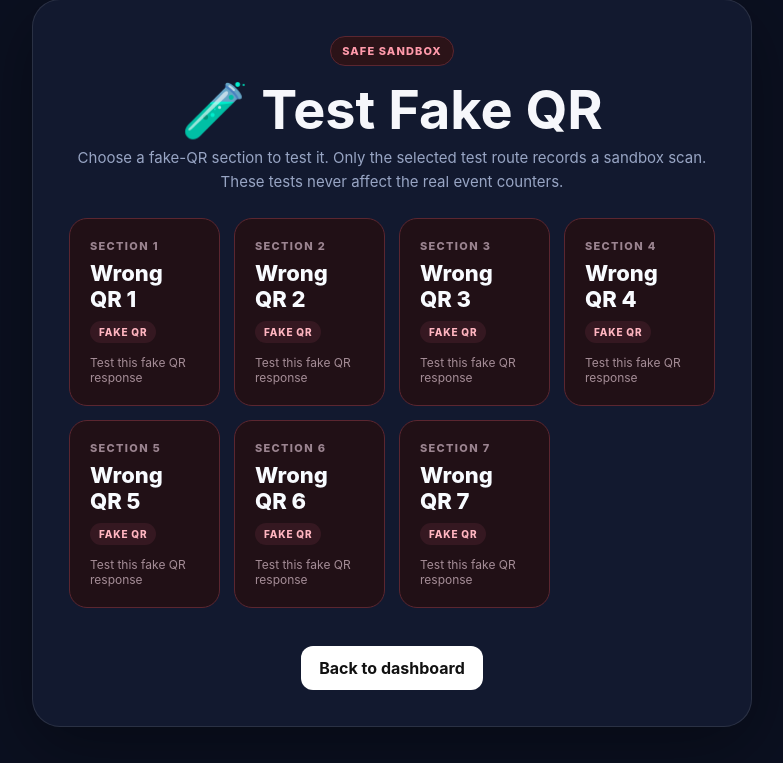
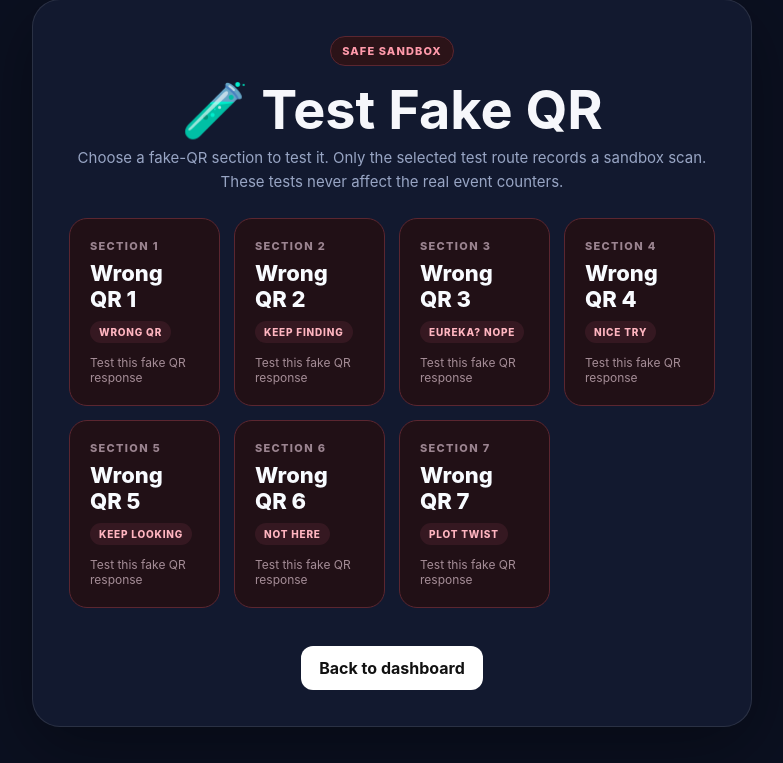
Before and after one commit to rachitskofficial-tech/treasure-hunt-server, a Flask app: template templates/test_wrongs.html in a window 1280 px wide. Shown: the part 37-800 px from the top of the page, without its empty margins (248-1031 px from the left). Run offline with Flask 3, Linux system fonts and the light colour scheme; the template is opened without the code that fills it: most values are stand-ins (such as "Sample title", 1, 10 or a date in 2020).

Commit message:
Fix Fake QR sandbox labels

```diff
--- a/templates/test_wrongs.html
+++ b/templates/test_wrongs.html
@@ -1,5 +1,5 @@
 {% extends 'base.html' %}{% block content %}
 <style>.test-shell{text-align:center}.test-badge{display:inline-block;padding:7px 11px;border-radius:999px;background:#2b1318;border:1px solid #5b2630;color:#ff9aab;font-size:11px;font-weight:800;letter-spacing:.1em;text-transform:uppercase}.test-title{margin:16px 0 8px;font-size:clamp(34px,7vw,54px)}.test-subtitle{margin:0 auto 24px;max-width:650px;color:#98a5c4;font-size:15px;line-height:1.6}.section-grid{display:grid;grid-template-columns:repeat(4,minmax(0,1fr));gap:14px;text-align:left}.section-card{display:block;text-decoration:none;color:#f8fbff;background:#211016;border:1px solid #5b2630;border-radius:18px;padding:20px;transition:transform .16s ease,border-color .16s ease,background .16s ease}.section-card:hover{transform:translateY(-2px);border-color:#8f3e4d;background:#2b1318}.number{font-size:11px;color:#9b8490;font-weight:800;letter-spacing:.12em;text-transform:uppercase}.section-name{margin-top:7px;font-size:22px;font-weight:850}.section-keyword{margin-top:9px;display:inline-block;padding:5px 9px;border-radius:999px;background:#351821;color:#ffb5c0;font-size:10px;font-weight:800;text-transform:uppercase;letter-spacing:.08em}.section-note{margin-top:12px;color:#a58d97;font-size:12px}.back{margin-top:20px}@media(max-width:900px){.section-grid{grid-template-columns:repeat(2,minmax(0,1fr))}}@media(max-width:650px){.section-grid{grid-template-columns:1fr}}</style>
-<div class="test-shell"><div class="test-badge">Safe Sandbox</div><h1 class="test-title">🧪 Test Fake QR</h1><p class="test-subtitle">Choose a fake-QR section to test it. Only the selected test route records a sandbox scan. These tests never affect the real event counters.</p><div class="section-grid">
-{% for route in ['wrong','wrong2','wrong3','wrong4','wrong5','wrong6','wrong7'] %}<a class="section-card" href="{{ url_for('wrong_test_section', route=route) }}"><div class="number">Section {{ loop.index }}</div><div class="section-name">{{ route_labels[route] if route in route_labels else 'Wrong QR ' ~ loop.index }}</div><span class="section-keyword">{{ keywords[route] if route in keywords else 'Fake QR' }}</span><div class="section-note">Test this fake QR response</div></a>{% endfor %}</div><div class="back"><a class="btn" href="{{ url_for('admin_dashboard') }}">Back to dashboard</a></div></div>
+{% set fake_labels={'wrong':'Wrong QR 1','wrong2':'Wrong QR 2','wrong3':'Wrong QR 3','wrong4':'Wrong QR 4','wrong5':'Wrong QR 5','wrong6':'Wrong QR 6','wrong7':'Wrong QR 7'} %}{% set fake_keywords={'wrong':'Wrong QR','wrong2':'Keep Finding','wrong3':'Eureka? Nope','wrong4':'Nice Try','wrong5':'Keep Looking','wrong6':'Not Here','wrong7':'Plot Twist'} %}
+<div class="test-shell"><div class="test-badge">Safe Sandbox</div><h1 class="test-title">🧪 Test Fake QR</h1><p class="test-subtitle">Choose a fake-QR section to test it. Only the selected test route records a sandbox scan. These tests never affect the real event counters.</p><div class="section-grid">{% for route in ['wrong','wrong2','wrong3','wrong4','wrong5','wrong6','wrong7'] %}<a class="section-card" href="{{ url_for('wrong_test_section', route=route) }}"><div class="number">Section {{ loop.index }}</div><div class="section-name">{{ fake_labels[route] }}</div><span class="section-keyword">{{ fake_keywords[route] }}</span><div class="section-note">Test this fake QR response</div></a>{% endfor %}</div><div class="back"><a class="btn" href="{{ url_for('admin_dashboard') }}">Back to dashboard</a></div></div>
 {% endblock %}
```
